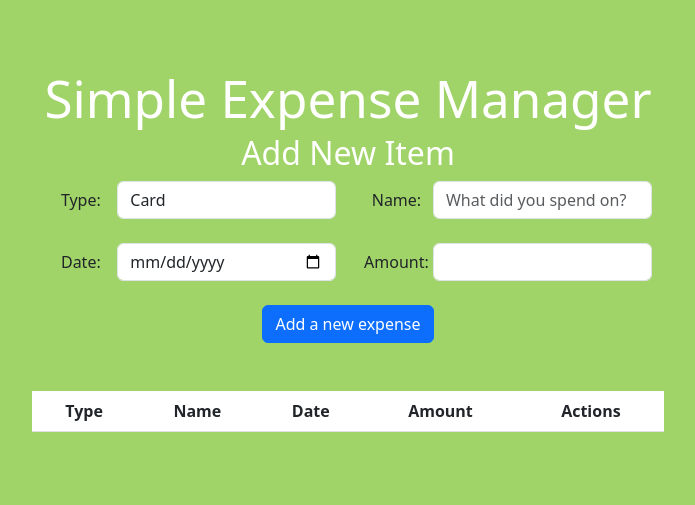
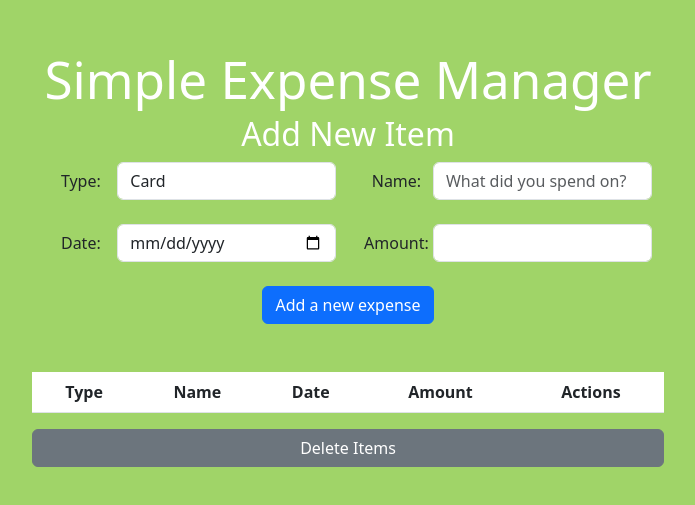
Before and after one commit to coachpacman/expense-manager, a React (Vite) app: page / in a window 1280 px wide. Shown: the part 141-646 px from the top of the page, without its empty margins (292-987 px from the left). Built offline with nearby package versions, Linux system fonts and the light colour scheme.

Commit message:
delete items button that also clears local storage

```diff
--- a/src/App.jsx
+++ b/src/App.jsx
@@ -3,16 +3,37 @@ import './App.css';
 
 let nextId = 0;
 
+
+
+// function ClearStorage({expenseData}) {
+
+//   if (expenseData) {
+//     return <button
+//       className='btn btn-secondary'
+//       onClick={() => {
+//         localStorage.clear();
+//         setExpenses([]);
+//       }}
+//       >clear storage</button>
+//   }
+// }
+
 export default function FilterableExpenseTable() {
-
   const [type, setType] = useState('');
   const [description, setDescription] = useState('');
   const [date, setDate] = useState('');
   const [amount, setAmount] = useState('');
   const [expenses, setExpenses] = useState(localStorage.getItem('expenseData') ? JSON.parse(localStorage.getItem('expenseData')) : []);
 
-  function handleSubmit(e) { //don't technically need this but e.preventDefault();
-    //this is currently used on submit in the form, but don't think I need it
+  const expense = {
+    key: nextId++,
+    type: type,
+    description: description,
+    date: date,
+    amount: amount
+  };
+
+  function handleSubmit(e) {
     // Prevent the browser from reloading the page
     e.preventDefault();
 
@@ -23,7 +44,6 @@ export default function FilterableExpenseTable() {
   //The trade off is harder to read app
 
   return (
-    <>
     <div className="container">
       <h1>Simple Expense Manager</h1>
       <h2>Add New Item</h2>
@@ -91,27 +111,12 @@ export default function FilterableExpenseTable() {
                 onClick={() => {
                   setExpenses([
                     ...expenses,
-                      {
-                        key: nextId++,
-                        type: type,
-                        description: description,
-                        date: date,
-                        amount: amount
-                      }
+                    expense
                   ])
-                    // const testArray = ["Obaseki", 25]
                   localStorage.setItem('expenseData', JSON.stringify([
                     ...expenses,
-                      {
-                        key: nextId++,
-                        type: type,
-                        description: description,
-                        date: date,
-                        amount: amount
-                      }
+                    expense
                   ]));
-                    const testData = JSON.parse(localStorage.getItem('expenseData'));
-                    console.log(testData);
                 }}
                 >
                 Add a new expense
@@ -154,10 +159,15 @@ export default function FilterableExpenseTable() {
             ))}
           </tbody>
         </table>
+        <button
+          className="btn btn-secondary"
+          onClick={() => {
+            localStorage.clear();
+            setExpenses([]);
+          }}>
+          Delete Items
+        </button>
       </div>
-
-
     </div>
-    </>
   )
 }
```
Lines whose indentation alone changed are shown as unchanged.
